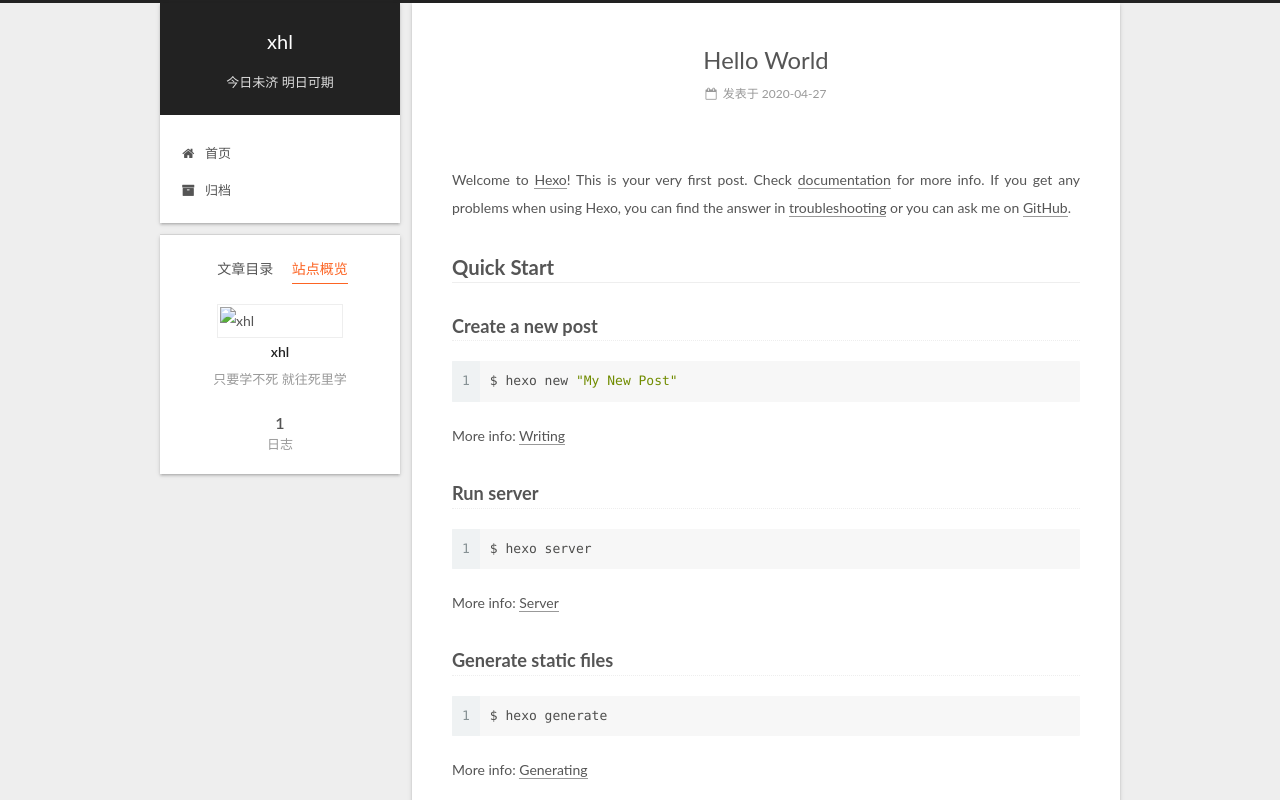
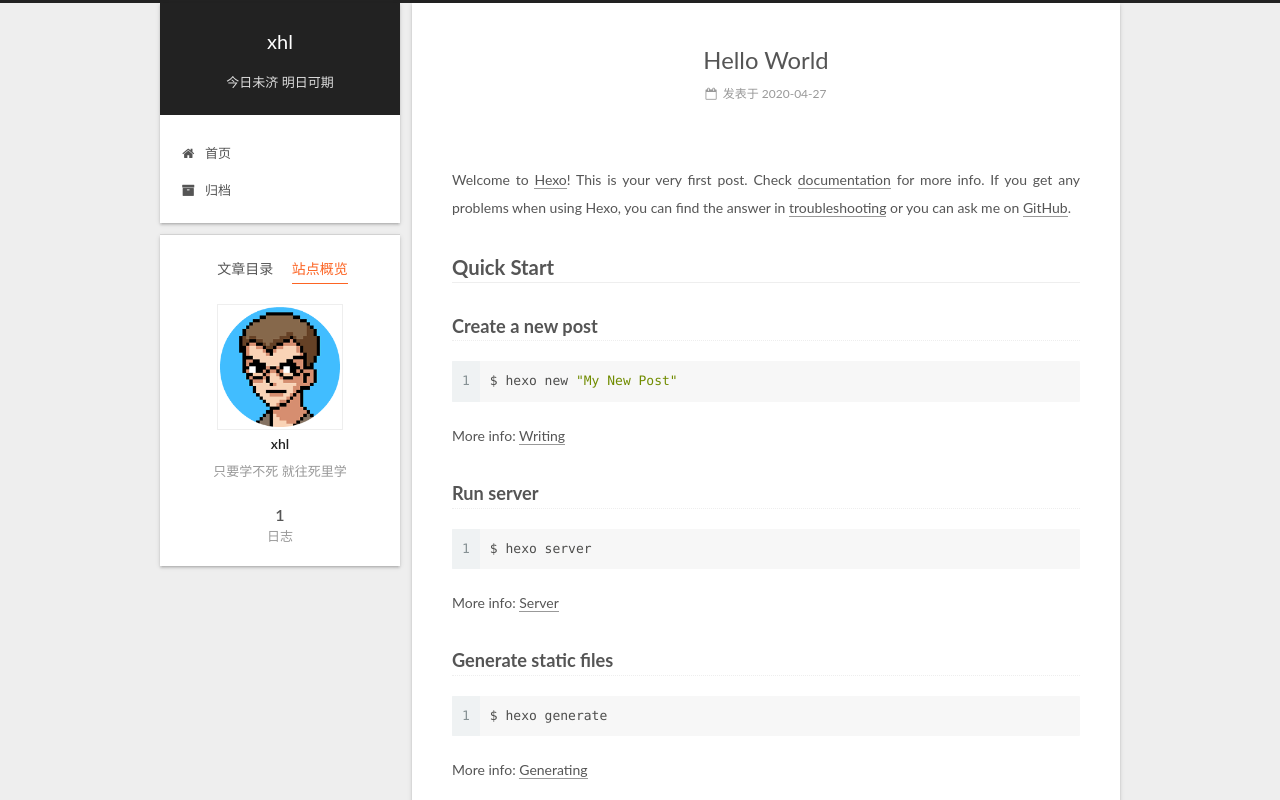
Before and after one commit to xhl-web/xhl-web.github.io, a plain HTML site: page 2020/04/27/hello-world/index.html in a window 1280 px wide. Both pictures are taken after a click on the item "站点概览". Shown: the top 800 px of the page. Drawn offline with Linux system fonts and the light colour scheme.

Commit message:
Site updated: 2020-04-27 13:26:06

```diff
--- a/2020/04/27/hello-world/index.html
+++ b/2020/04/27/hello-world/index.html
@@ -237,7 +237,7 @@
     <span hidden itemprop="author" itemscope itemtype="http://schema.org/Person">
       <meta itemprop="name" content="xhl">
       <meta itemprop="description" content="">
-      <meta itemprop="image" content="/images/avatarlogo.png">
+      <meta itemprop="image" content="/images/avaterlogo.png">
     </span>
 
     <span hidden itemprop="publisher" itemscope itemtype="http://schema.org/Organization">
@@ -395,7 +395,7 @@
           <div class="site-author motion-element" itemprop="author" itemscope itemtype="http://schema.org/Person">
 
               <img class="site-author-image" itemprop="image"
-                src="/images/avatarlogo.png"
+                src="/images/avaterlogo.png"
                 alt="xhl" />
 
               <p class="site-author-name" itemprop="name">xhl</p>
```
Also changed, not shown: archives/2020/04/index.html (+1 -1 lines), archives/2020/index.html (+1 -1 lines), archives/index.html (+1 -1 lines), index.html (+2 -2 lines).
